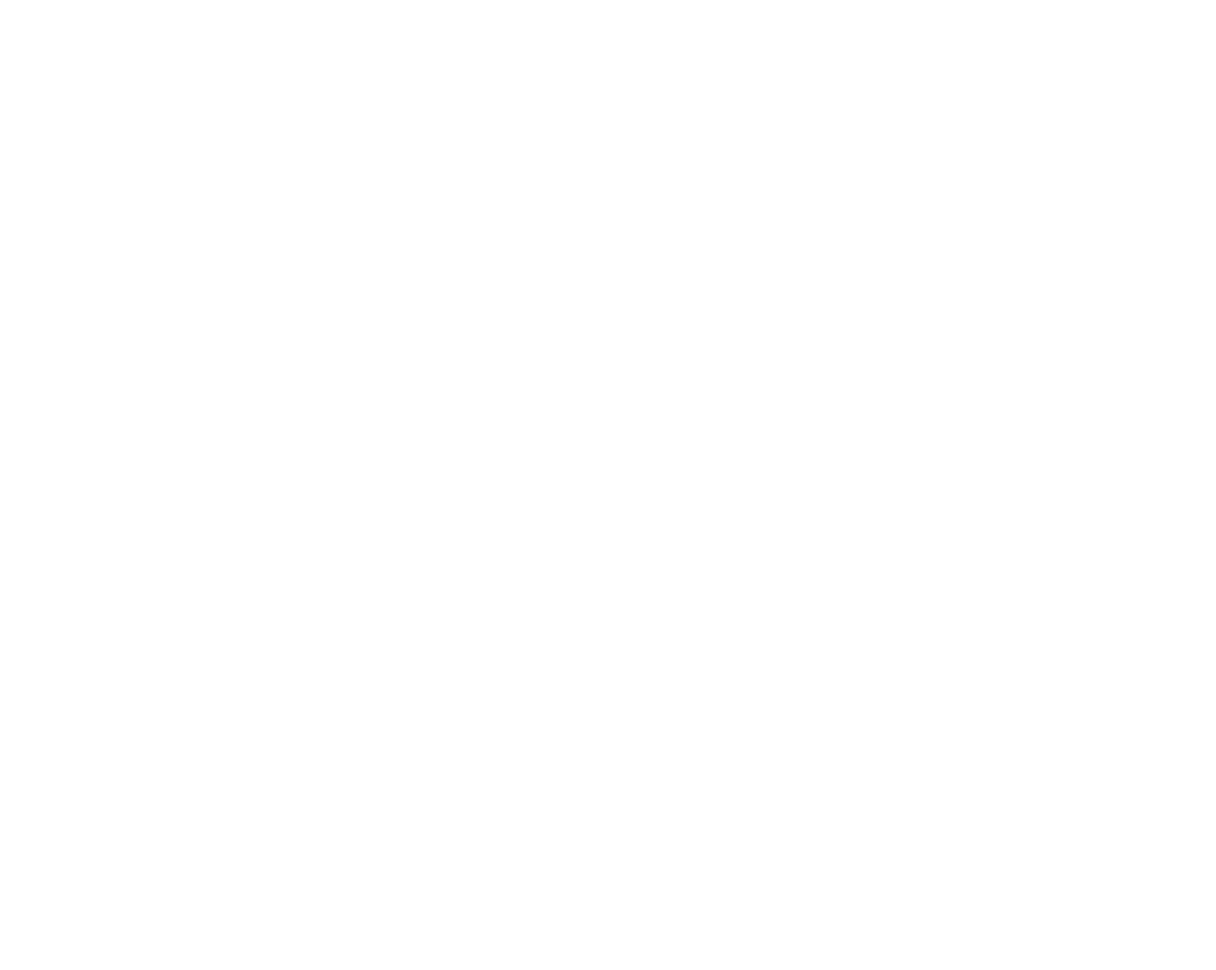
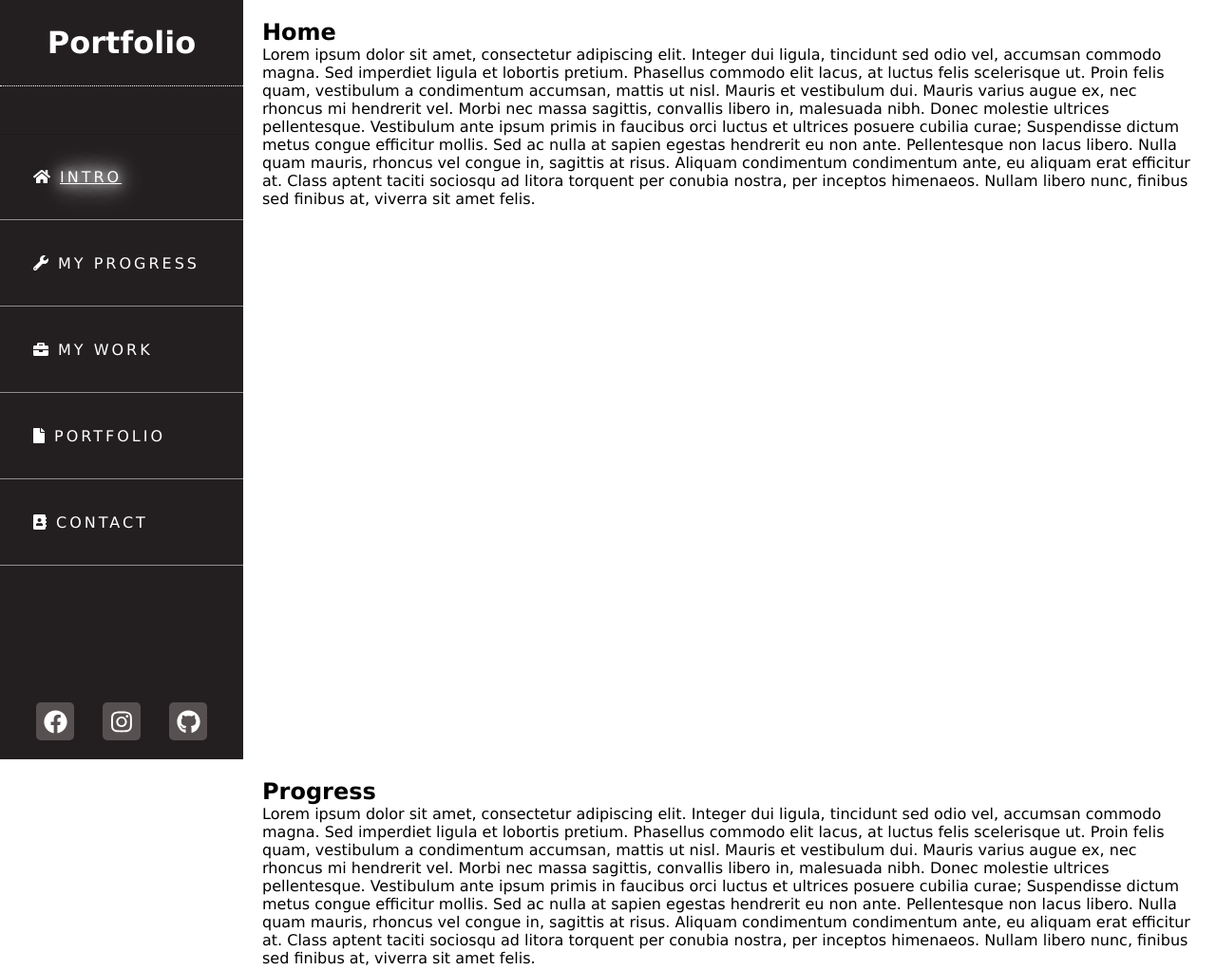
Before and after one commit to OkanOzdes/portfolio, a plain HTML site: page portfolio/index.html in a window 1280 px wide. Shown: the top 1022 px of the page at 95% size. Before the commit the page ends 800 px from the top, so only its background shows below. Drawn offline with Linux system fonts and the light colour scheme.

Commit message:
sidebar desktop

```diff
--- /dev/null
+++ b/portfolio/Scss/Layout/__content.scss
@@ -0,0 +1,9 @@
+.wrapper .main-content {
+    width: 80vw;
+    margin-left: 20vw;
+}
+
+section {
+    height: 100vh;
+    padding: 20px;
+}
--- /dev/null
+++ b/portfolio/Scss/Layout/__reset.scss
@@ -0,0 +1,8 @@
+* {
+    margin: 0;
+    padding: 0;
+    box-sizing: border-box;
+    overflow: hidden;
+    scroll-behavior: smooth;
+    font-family: 'Lucida Sans', 'Lucida Sans Regular', 'Lucida Grande', 'Lucida Sans Unicode', Geneva, Verdana, sans-serif;
+}
--- /dev/null
+++ b/portfolio/Scss/Layout/__sidebar.scss
@@ -0,0 +1,80 @@
+.wrapper .sidenav {
+    position: fixed;
+    left: 0;
+    top: 0;
+    width: 20vw;
+    height: 100vh;
+    background: #231f20;
+}
+
+.wrapper .sidenav h1 {
+    color: #fff;
+    text-align: center;
+    line-height: 90px;
+    border-bottom: 1px dotted #fff;
+    margin-bottom: 50px;
+}
+
+.wrapper .sidenav ul li {
+    list-style: none;
+    border-top: 1px solid rgba(0, 0, 0, 0.1);
+    border-bottom: 1px solid rgba(255, 255, 255, 0.5);
+}
+
+.wrapper .sidenav ul li a {
+    font-size: 16px;
+    display: block;
+    align-items: center;
+    justify-content: center;
+    padding: 35px;
+}
+
+.wrapper .sidenav ul li:hover  {
+    background-color: rgba(0, 0, 0, 0.5);
+}
+
+.active a{
+    text-decoration: underline;
+    text-shadow: 0 0 10px #fff,
+                 0 0 20px #fff,
+                 0 0 30px #fff,
+                 0 0 40px #fff;
+}
+
+.wrapper .sidenav .social-media {
+    position: absolute;
+    bottom: 10px;
+    left: 50%;
+    transform: translate(-50%);
+    font-size: 25px;
+    display: flex;
+    height: 50px;
+
+}
+
+.wrapper .sidenav .social-media a {
+    margin: 0 15px;
+    background: #575051;
+    border-radius: 5px;
+    height: 40px;
+    width: 40px;
+    display: flex;
+    align-items: center;
+    justify-content: center;
+}
+
+.wrapper .sidenav .social-media a:hover {
+    transition: 0.5s;
+    transform: rotate(360deg);
+}
+
+a {
+    color: #fff;
+    text-decoration: none;
+    text-transform: uppercase;
+    letter-spacing: 3px;
+}
+
+.fa-home, .fa-wrench, .fa-briefcase, .fa-file, .fa-address-book{
+    margin-right: 10px;
+}
--- a/portfolio/Scss/main.scss
+++ b/portfolio/Scss/main.scss
@@ -0,0 +1,3 @@
+@import './Layout/_reset';
+@import './Layout/_sidebar';
+@import './Layout/_content';
--- a/portfolio/index.html
+++ b/portfolio/index.html
@@ -0,0 +1,134 @@
+<!DOCTYPE html>
+<html lang="en">
+<head>
+    <meta charset="UTF-8">
+    <meta name="viewport" content="width=device-width, initial-scale=1.0">
+    <link rel="stylesheet" href="Scss/main.css">
+    <title>Portfolio</title>
+</head>
+<body>
+    <div class="wrapper">
+        <div class="sidenav">
+            <h1>Portfolio</h1>
+
+            <ul id="sidenav-items">
+                <li class="sidenav-item active"><a href="#home"><i class="fas fa-home"></i>Intro</a></li>
+                <li class="sidenav-item"><a href="#progress"><i class="fas fa-wrench"></i>My Progress</a></li>
+                <li class="sidenav-item"><a href="#work"><i class="fas fa-briefcase"></i>My work</a></li>
+                <li class="sidenav-item"><a href="#portfolio"><i class="fas fa-file"></i>Portfolio</a></li>
+                <li class="sidenav-item"><a href="#contact"><i class="fas fa-address-book"></i>Contact</a></li>
+            </ul>
+
+            <div class="social-media">
+                <a href="#"><i class="fab fa-facebook"></i></a>
+                <a href="#"><i class="fab fa-instagram"></i></a>
+                <a href="#"><i class="fab fa-github"></i></a>
+            </div>
+        </div>
+        <div class="main-content">
+            <section id="home" class="home">
+                <h1>Home</h1>
+                <p>
+                    Lorem ipsum dolor sit amet, consectetur adipiscing elit.
+                    Integer dui ligula, tincidunt sed odio vel, accumsan commodo
+                    magna. Sed imperdiet ligula et lobortis pretium. Phasellus
+                    commodo elit lacus, at luctus felis scelerisque ut. Proin felis
+                    quam, vestibulum a condimentum accumsan, mattis ut nisl. Mauris
+                    et vestibulum dui. Mauris varius augue ex, nec rhoncus mi hendrerit
+                    vel. Morbi nec massa sagittis, convallis libero in, malesuada nibh.
+                    Donec molestie ultrices pellentesque. Vestibulum ante ipsum primis
+                    in faucibus orci luctus et ultrices posuere cubilia curae; Suspendisse
+                    dictum metus congue efficitur mollis. Sed ac nulla at sapien egestas
+                    hendrerit eu non ante. Pellentesque non lacus libero. Nulla quam mauris,
+                    rhoncus vel congue in, sagittis at risus. Aliquam condimentum condimentum
+                    ante, eu aliquam erat efficitur at. Class aptent taciti sociosqu ad litora
+                    torquent per conubia nostra, per inceptos himenaeos. Nullam libero nunc,
+                    finibus sed finibus at, viverra sit amet felis.
+                </p>
+            </section>
+            <section id="progress" class="progress">
+                <h1>Progress</h1>
+                <p>
+                    Lorem ipsum dolor sit amet, consectetur adipiscing elit.
+                    Integer dui ligula, tincidunt sed odio vel, accumsan commodo
+                    magna. Sed imperdiet ligula et lobortis pretium. Phasellus
+                    commodo elit lacus, at luctus felis scelerisque ut. Proin felis
+                    quam, vestibulum a condimentum accumsan, mattis ut nisl. Mauris
+                    et vestibulum dui. Mauris varius augue ex, nec rhoncus mi hendrerit
+                    vel. Morbi nec massa sagittis, convallis libero in, malesuada nibh.
+                    Donec molestie ultrices pellentesque. Vestibulum ante ipsum primis
+                    in faucibus orci luctus et ultrices posuere cubilia curae; Suspendisse
+                    dictum metus congue efficitur mollis. Sed ac nulla at sapien egestas
+                    hendrerit eu non ante. Pellentesque non lacus libero. Nulla quam mauris,
+                    rhoncus vel congue in, sagittis at risus. Aliquam condimentum condimentum
+                    ante, eu aliquam erat efficitur at. Class aptent taciti sociosqu ad litora
+                    torquent per conubia nostra, per inceptos himenaeos. Nullam libero nunc,
+                    finibus sed finibus at, viverra sit amet felis.
+                </p>
+            </section>
+            <section id="work" class="work">
+                <h1>Work</h1>
+                <p>
+                    Lorem ipsum dolor sit amet, consectetur adipiscing elit.
+                    Integer dui ligula, tincidunt sed odio vel, accumsan commodo
+                    magna. Sed imperdiet ligula et lobortis pretium. Phasellus
+                    commodo elit lacus, at luctus felis scelerisque ut. Proin felis
+                    quam, vestibulum a condimentum accumsan, mattis ut nisl. Mauris
+                    et vestibulum dui. Mauris varius augue ex, nec rhoncus mi hendrerit
+                    vel. Morbi nec massa sagittis, convallis libero in, malesuada nibh.
+                    Donec molestie ultrices pellentesque. Vestibulum ante ipsum primis
+                    in faucibus orci luctus et ultrices posuere cubilia curae; Suspendisse
+                    dictum metus congue efficitur mollis. Sed ac nulla at sapien egestas
+                    hendrerit eu non ante. Pellentesque non lacus libero. Nulla quam mauris,
+                    rhoncus vel congue in, sagittis at risus. Aliquam condimentum condimentum
+                    ante, eu aliquam erat efficitur at. Class aptent taciti sociosqu ad litora
+                    torquent per conubia nostra, per inceptos himenaeos. Nullam libero nunc,
+                    finibus sed finibus at, viverra sit amet felis.
+                </p>
+            </section>
+            <section id="portfolio" class="portfolio">
+                <h1>Portfolio</h1>
+                <p>
+                    Lorem ipsum dolor sit amet, consectetur adipiscing elit.
+                    Integer dui ligula, tincidunt sed odio vel, accumsan commodo
+                    magna. Sed imperdiet ligula et lobortis pretium. Phasellus
+                    commodo elit lacus, at luctus felis scelerisque ut. Proin felis
+                    quam, vestibulum a condimentum accumsan, mattis ut nisl. Mauris
+                    et vestibulum dui. Mauris varius augue ex, nec rhoncus mi hendrerit
+                    vel. Morbi nec massa sagittis, convallis libero in, malesuada nibh.
+                    Donec molestie ultrices pellentesque. Vestibulum ante ipsum primis
+                    in faucibus orci luctus et ultrices posuere cubilia curae; Suspendisse
+                    dictum metus congue efficitur mollis. Sed ac nulla at sapien egestas
+                    hendrerit eu non ante. Pellentesque non lacus libero. Nulla quam mauris,
+                    rhoncus vel congue in, sagittis at risus. Aliquam condimentum condimentum
+                    ante, eu aliquam erat efficitur at. Class aptent taciti sociosqu ad litora
+                    torquent per conubia nostra, per inceptos himenaeos. Nullam libero nunc,
+                    finibus sed finibus at, viverra sit amet felis.
+                </p>
+            </section>
+            <section id="contact" class="contact">
+                <h1>Contact</h1>
+                <p>
+                    Lorem ipsum dolor sit amet, consectetur adipiscing elit.
+                    Integer dui ligula, tincidunt sed odio vel, accumsan commodo
+                    magna. Sed imperdiet ligula et lobortis pretium. Phasellus
+                    commodo elit lacus, at luctus felis scelerisque ut. Proin felis
+                    quam, vestibulum a condimentum accumsan, mattis ut nisl. Mauris
+                    et vestibulum dui. Mauris varius augue ex, nec rhoncus mi hendrerit
+                    vel. Morbi nec massa sagittis, convallis libero in, malesuada nibh.
+                    Donec molestie ultrices pellentesque. Vestibulum ante ipsum primis
+                    in faucibus orci luctus et ultrices posuere cubilia curae; Suspendisse
+                    dictum metus congue efficitur mollis. Sed ac nulla at sapien egestas
+                    hendrerit eu non ante. Pellentesque non lacus libero. Nulla quam mauris,
+                    rhoncus vel congue in, sagittis at risus. Aliquam condimentum condimentum
+                    ante, eu aliquam erat efficitur at. Class aptent taciti sociosqu ad litora
+                    torquent per conubia nostra, per inceptos himenaeos. Nullam libero nunc,
+                    finibus sed finibus at, viverra sit amet felis.
+                </p>
+            </section>
+        </div>
+    </div>
+    <script src="script.js"></script>
+    <script src="https://cdnjs.cloudflare.com/ajax/libs/font-awesome/5.14.0/js/all.min.js"></script>
+</body>
+</html>
--- a/portfolio/script.js
+++ b/portfolio/script.js
@@ -0,0 +1,9 @@
+var header = document.getElementById("sidenav-items");
+var btns = header.getElementsByClassName("sidenav-item");
+for (var i = 0; i < btns.length; i++) {
+  btns[i].addEventListener("click", function() {
+  var current = document.getElementsByClassName("active");
+  current[0].className = current[0].className.replace(" active", "");
+  this.className += " active";
+  });
+}
```
Also changed, not shown: portfolio/Scss/main.css, 1 other file.
